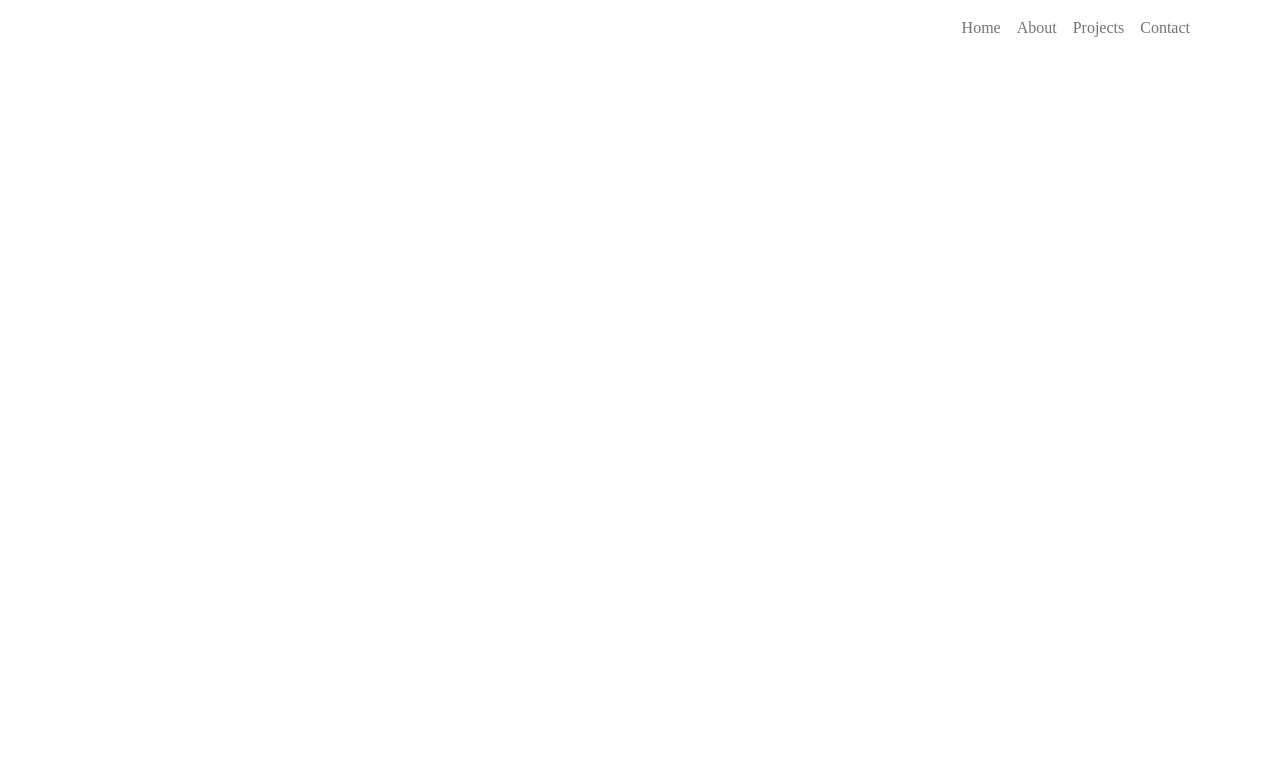
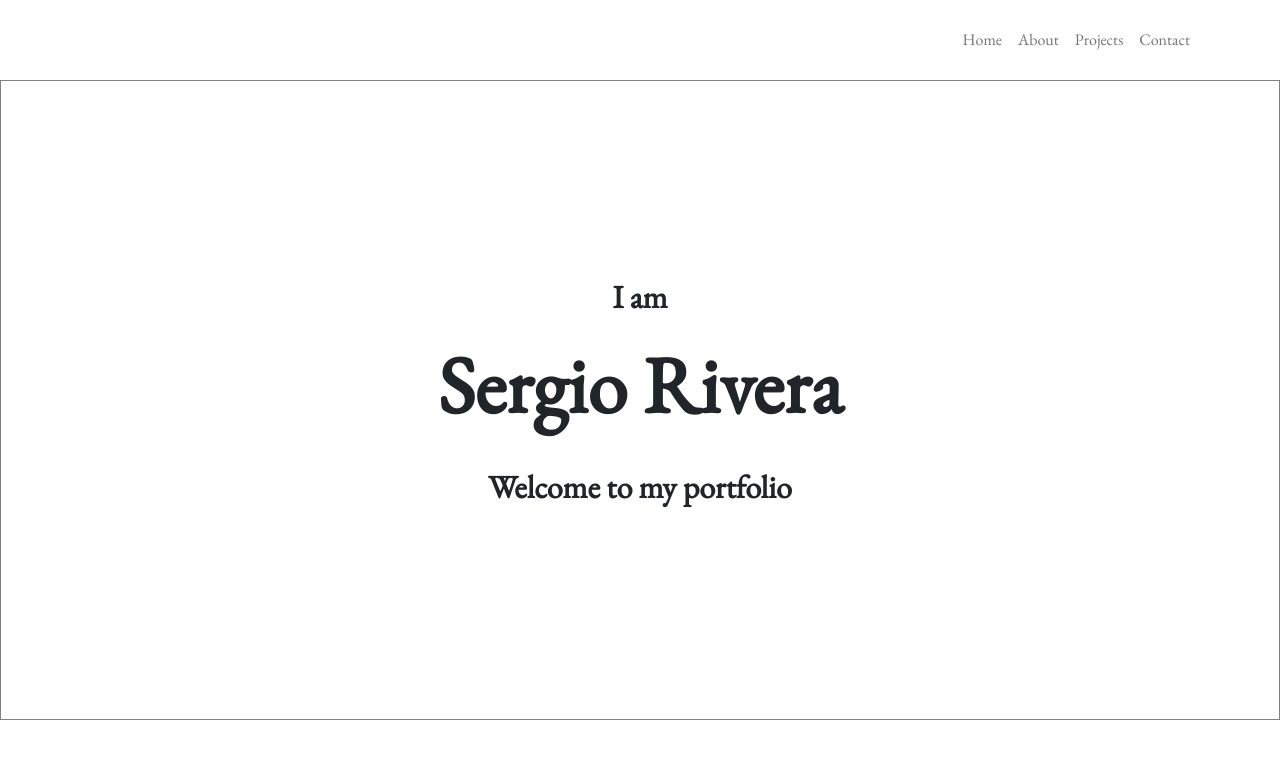
Before and after one commit to sergiorivera50/portfolio, a React (Create React App) app in the folder client/: page / in a window 1280 px wide. Shown: the top 758 px of the page. Built offline with nearby package versions, Linux system fonts and the light colour scheme; the HTML template or start-up script is replaced by a standard one.

Commit message:
Main Header + font updates

```diff
--- a/client/public/index.html
+++ b/client/public/index.html
@@ -25,6 +25,10 @@
       Learn how to configure a non-root public URL by running `npm run build`.
     -->
     <title>React App</title>
+
+    <link rel="preconnect" href="https://fonts.googleapis.com">
+    <link rel="preconnect" href="https://fonts.gstatic.com" crossorigin>
+    <link href="https://fonts.googleapis.com/css2?family=EB+Garamond&display=swap" rel="stylesheet">
   </head>
   <body>
     <noscript>You need to enable JavaScript to run this app.</noscript>
--- a/client/src/App.css
+++ /dev/null
@@ -1,3 +0,0 @@
-* {
-  font-family: "EB Garamond";
-}
--- a/client/src/App.tsx
+++ b/client/src/App.tsx
@@ -1,12 +1,14 @@
-import MenuNavbar from './components/NavBar/MenuNavbar'
+import MenuNavbar from './components/MenuNavbar'
 import 'bootstrap/dist/css/bootstrap.min.css';
-import './App.css'
+import './css/global.css'
+import MainHeader from './components/MainHeader';
 
 function App() {
   return (
-    <div>
+    <>
       <MenuNavbar />
-    </div>
+      <MainHeader />
+    </>
   );
 }
 
--- /dev/null
+++ b/client/src/components/MainHeader.tsx
@@ -0,0 +1,24 @@
+import React from "react"
+import { Container, Row } from "react-bootstrap"
+import "../css/debug.css"
+
+class MainHeader extends React.Component {
+  render() {
+    return (
+      <Container fluid>
+        <Row
+          className="d-flex align-items-center justify-content-center text-center borderDebug"
+          style={{ minHeight: "80vh" }}
+        >
+          <div>
+            <p style={{ fontWeight: "bold", fontSize: "4vh" }}>I am</p>
+            <h1 style={{ fontWeight: "bold", fontSize: "10vh" }}>Sergio Rivera</h1>
+            <p style={{ fontWeight: "bold", fontSize: "4vh", marginTop: "30px" }}>Welcome to my portfolio</p>
+          </div>
+        </Row>
+      </Container>
+    )
+  }
+}
+
+export default MainHeader
--- a/client/src/components/NavBar/MenuNavbar.tsx
+++ b/client/src/components/MenuNavbar.tsx
@@ -4,7 +4,7 @@ import { Navbar, Container, Nav } from "react-bootstrap"
 class MenuNavbar extends React.Component {
   render() {
     return (
-      <Navbar sticky="top">
+      <Navbar sticky="top" style={{ minHeight: "10vh" }}>
         <Container>
           <Navbar.Collapse>
             <Nav className="ms-auto">
--- /dev/null
+++ b/client/src/css/debug.css
@@ -0,0 +1,3 @@
+.borderDebug {
+  border: 1px solid gray;
+}
--- /dev/null
+++ b/client/src/css/global.css
@@ -0,0 +1,3 @@
+* {
+  font-family: "EB Garamond", serif;
+}
```
